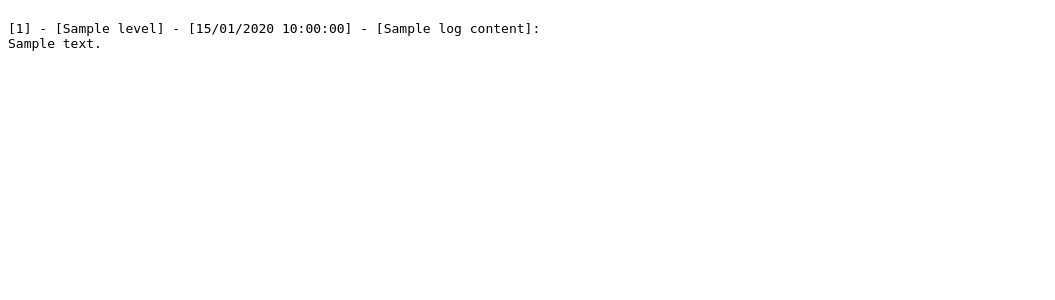
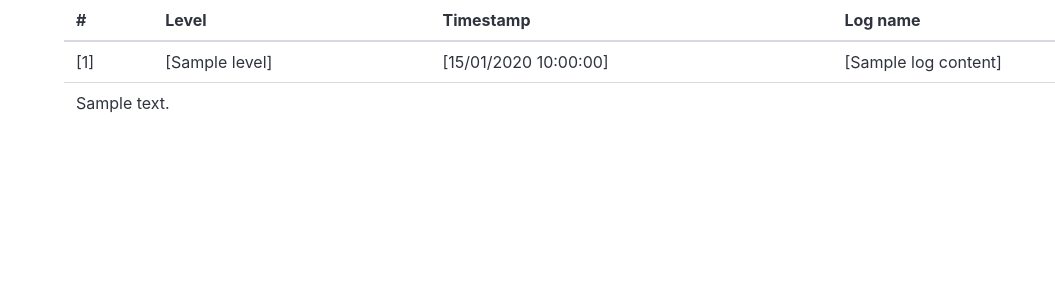
Before and after one commit to johny65/wlv, a Flask app: template wlv/templates/log.html in a window 1280 px wide. Shown: the top 300 px of the page, without its empty margins (0-1055 px from the left). Run offline with Flask 2, Linux system fonts and the light colour scheme; the template is opened without the code that fills it: most values are stand-ins (such as "Sample title", 1, 10 or a date in 2020); some libraries are stand-ins or nearby versions.

Commit message:
Advances in styles and layout

```diff
--- a/setup.py
+++ b/setup.py
@@ -1,3 +1,4 @@
+import sys
 from setuptools import find_packages, setup
 
 def get_version():
@@ -15,3 +16,6 @@ setup(
         'flask',
     ],
 )
+
+if sys.argv[1] == "bdist_wheel":
+    print("Built version", get_version())
--- a/wlv/static/styles.css
+++ b/wlv/static/styles.css
@@ -9,6 +9,10 @@ p {
 div {
     width: 100%;
     overflow: hidden;
+}
+
+.info {
+    color: mediumseagreen;
 }
 
 .debug {
--- a/wlv/templates/log.html
+++ b/wlv/templates/log.html
@@ -1,29 +1,46 @@
 <!DOCTYPE html>
 <html lang="en">
 <head>
+    <meta name="viewport" content="width=device-width, initial-scale=1">
     <title>Web Log Viewer</title>
     <link rel="stylesheet" href={{ url_for('static', filename='styles.css') }}>
+    <link rel="stylesheet" href={{ url_for('static', filename='bulma.css') }}>
 </head>
 <body>
-    <div>
+    <div class="container">
+        <table class="table is-hoverable is-fullwidth">
+            <thead>
+                <tr>
+                    <th>#</th>
+                    <th>Level</th>
+                    <th>Timestamp</th>
+                    <th>Log name</th>
+                </tr>
+            </thead>
+            <tbody>
             {% for l in log_content %}
-        {% if l.level.name == "DEBUG" %}
-        <p class="debug">
+                {% if l.level.name == "INFO" %}
+                <tr class="info">
+                {% elif l.level.name == "DEBUG" %}
+                <tr class="debug">
                 {% elif l.level.name == "WARNING" %}
-        <p class="warning">
+                <tr class="warning">
                 {% elif l.level.name == "ERROR" %}
-        <p class="error">
+                <tr class="error">
                 {% elif l.level.name == "CRITICAL" %}
-        <p class="critical">
+                <tr class="critical">
                 {% else %}
-        <p>
+                <tr>
                 {% endif %}
-            [{{ l.index }}] - [{{ l.level.name }}] - [{{ l.timestamp|pretty_datetime }}]
-             - [{{ l.logger_name }}]:
-            <br>
-            {{ l.message }}
-        </p>
+                    <td>[{{ l.index }}]</td>
+                    <td>[{{ l.level.name }}]</td>
+                    <td>[{{ l.timestamp|pretty_datetime }}]</td>
+                    <td>[{{ l.logger_name }}]</td>
+                </tr>
+                <tr><td colspan="4" class="is-fullwidth">{{ l.message }}</td></tr>
             {% endfor %}
+            </tbody>
+        </table>
     </div>
 </body>
 </html>
```
Lines whose indentation alone changed are shown as unchanged.
